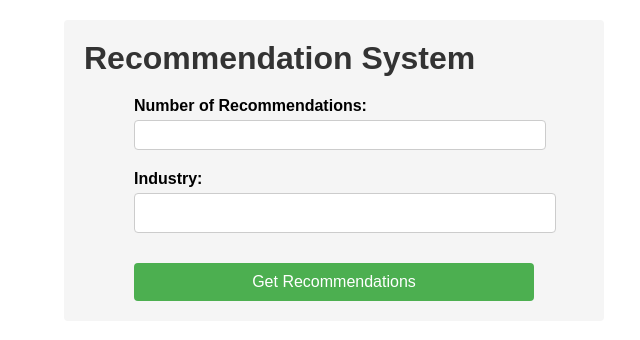
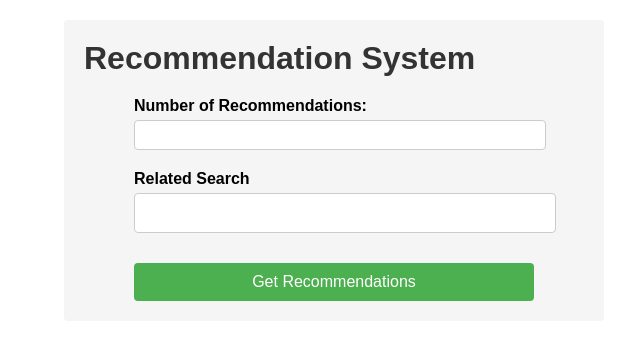
Before and after one commit to vanamayaswanth/recommendation-system-using-langchain, a Flask app: page / in a window 1280 px wide. Shown: the top 340 px of the page, without its empty margins (306-946 px from the left). Run offline with Flask 3, Linux system fonts and the light colour scheme; parts of the project's set-up code (start-up, migrations or seed data) failed here and were passed over.

Commit message:
Index and  -2 nd way

```diff
--- a/templates/index.html
+++ b/templates/index.html
@@ -62,7 +62,7 @@
                 <input class="form-input" type="number" id="recommendations" name="recommendations" required>
             </div>
             <div class="form-group">
-                <label class="form-label" for="industry">Industry:</label>
+                <label class="form-label" for="industry">Related Search</label>
                 <input class="form-input" type="text" id="industry" name="industry" required>
             </div>
             <button class="form-button" type="submit">Get Recommendations</button>
```
Also changed, not shown: 2nd app output.jpg (added), approch_2.jpg (added).
